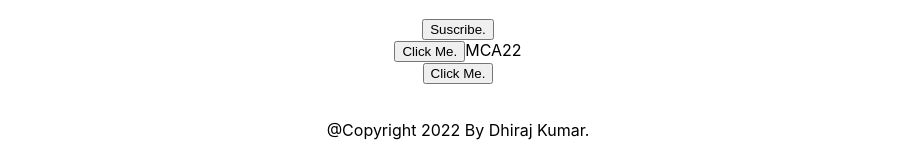
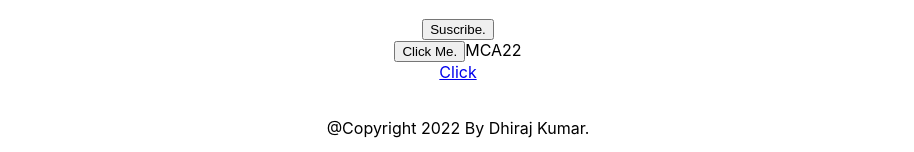
Before and after one commit to dhirajapp/React.Js, a React (Create React App) app in the folder my-app/: page / in a window 1280 px wide. Shown: the part 303-455 px from the top of the page, without its empty margins (182-1096 px from the left). Built offline with nearby package versions, Linux system fonts and the light colour scheme.

Commit message:
change the anchor tag behaviour

```diff
--- a/my-app/src/components/FunctionClick.js
+++ b/my-app/src/components/FunctionClick.js
@@ -4,12 +4,13 @@ function FunctionClick() {
 
 
 
-  function changEvent(){
+  function changEvent(m){
+   m.preventDefault();
     console.log("hello");
   }
   return (
     <div>
-      <button onClick={changEvent}>Click Me.</button>
+      <a href="https://dhirajapp.github.io/" onClick={changEvent} >Click</a>
     </div>
   )
 }
```
